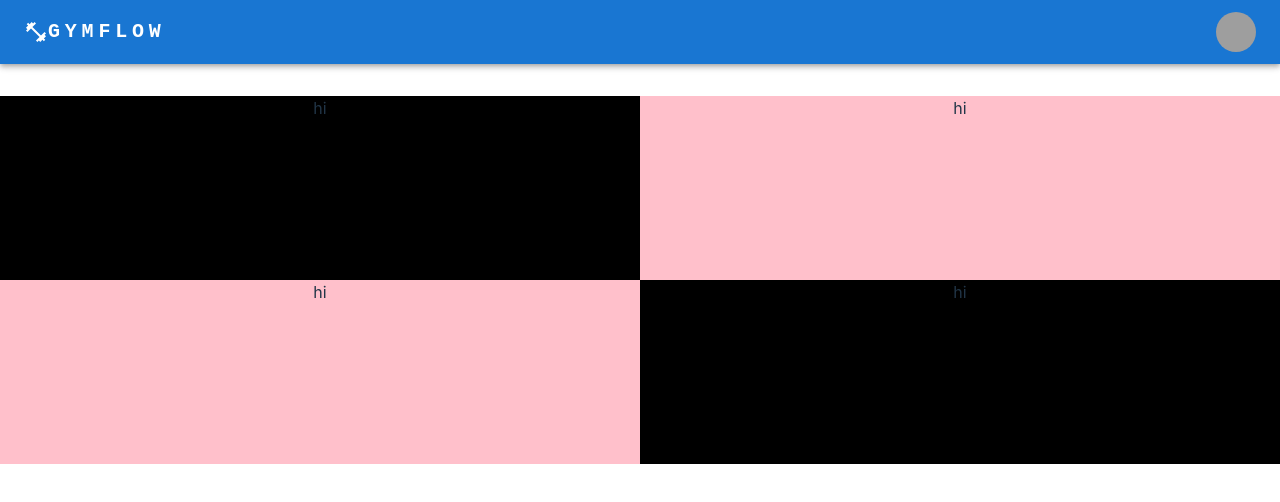
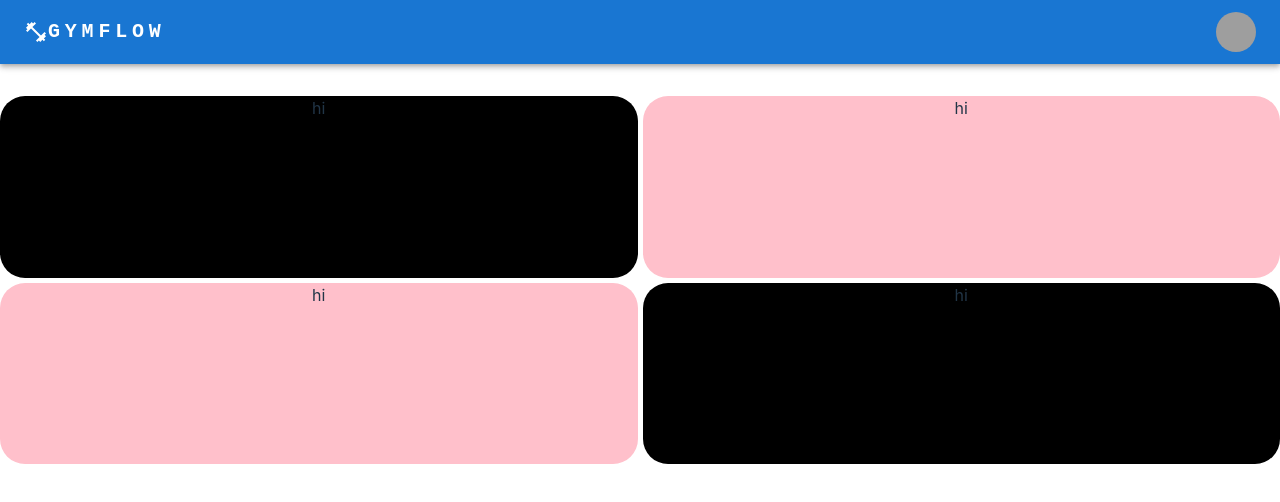
Before and after one commit to tb38r/gym-flow, a React (Vite) app in the folder gym-flow-app/: page / in a window 1280 px wide. Shown: the top 502 px of the page. Built offline with nearby package versions, Linux system fonts and the light colour scheme; grey boxes are pictures that could not be loaded.

Commit message:
further frontned styling

```diff
--- a/gym-flow-app/src/assets/css/home.css
+++ b/gym-flow-app/src/assets/css/home.css
@@ -9,12 +9,17 @@
     grid-template-columns: 1fr 1fr;
     height: 50%;
     margin-top: 2rem;
+    grid-gap: 5px;
 }
 
 .tester{
 background-color: black;
+border-radius: 25px;
+
 }
 
 .tes{
 background-color: pink;
+border-radius: 25px;
+
 }
```
